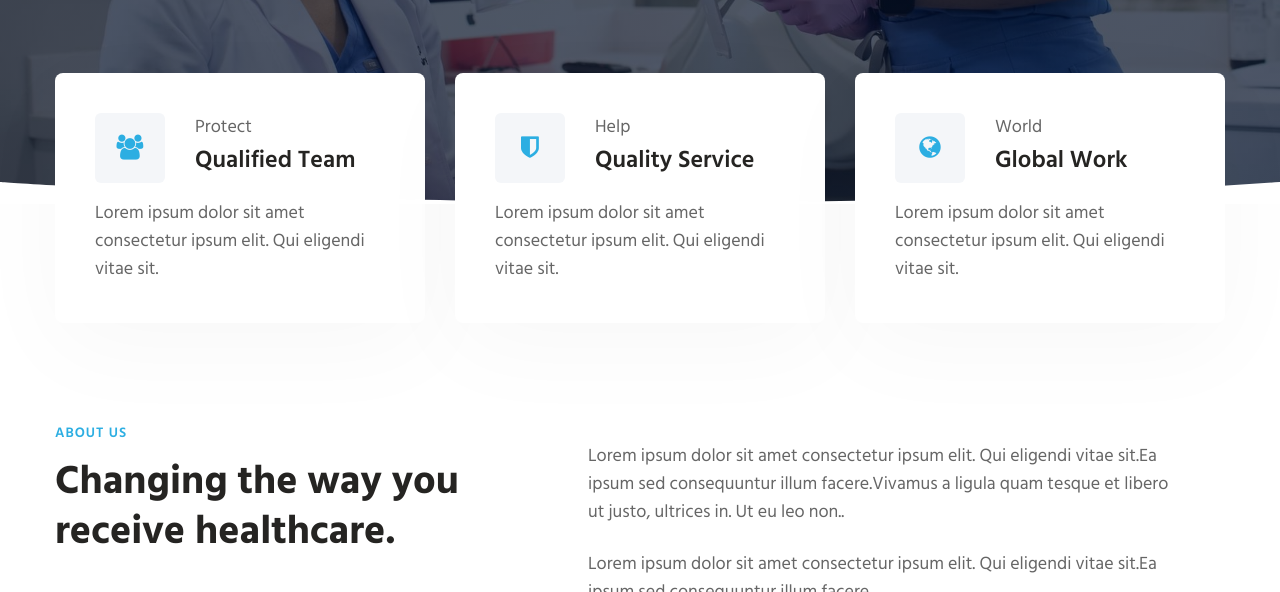
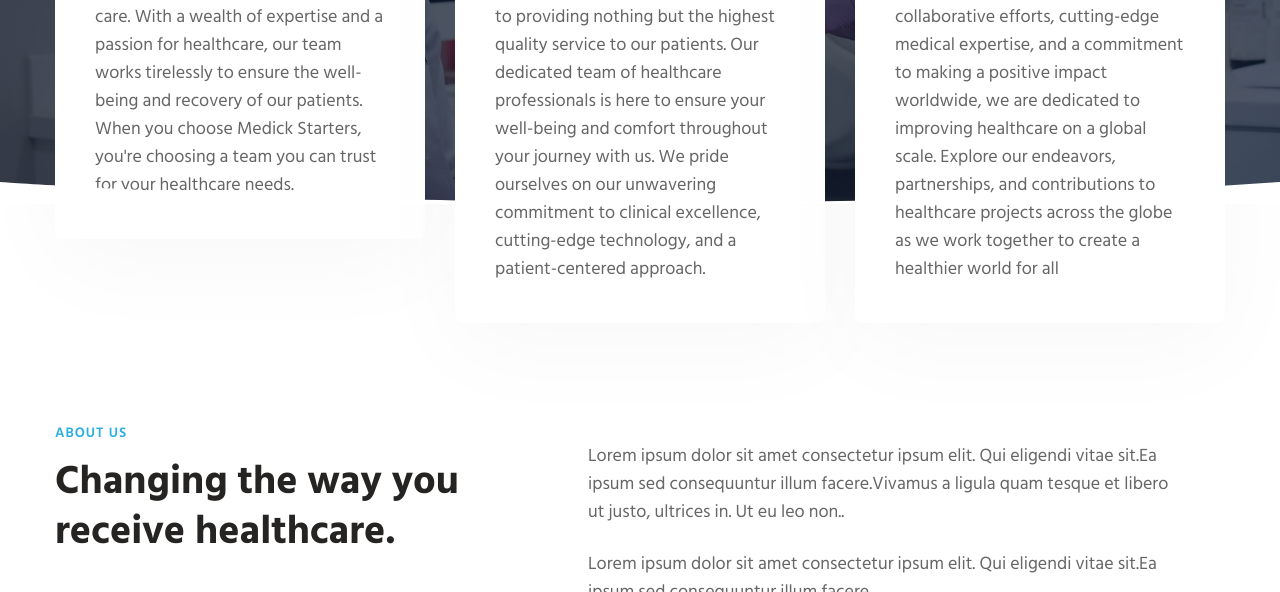
Before and after one commit to LIONF5/FRT-Project-Medick-Starters, a plain HTML site: page index.html in a window 1280 px wide. Shown: the part 508-1100 px from the top of the page. Drawn offline with Linux system fonts and the light colour scheme.

Commit message:
Updated content  index.html

```diff
--- a/index.html
+++ b/index.html
@@ -111,7 +111,7 @@
                   <h4><a href="#url">Qualified Team</a></h4>
                 </div>
               </div>
-              <p class="mt-3">Lorem ipsum dolor sit amet consectetur ipsum elit. Qui eligendi vitae sit.</p>
+              <p class="mt-3">Our well-qualified team consists of experienced doctors, nurses, and support staff who are dedicated to providing the highest standard of care. With a wealth of expertise and a passion for healthcare, our team works tirelessly to ensure the well-being and recovery of our patients. When you choose Medick Starters, you're choosing a team you can trust for your healthcare needs.</p>
             </div>
           </div>
           <div class="col-lg-4 col-md-6 col-sm-12 mt-md-0 mt-4">
@@ -126,7 +126,9 @@
 
                 </div>
               </div>
-              <p class="mt-3">Lorem ipsum dolor sit amet consectetur ipsum elit. Qui eligendi vitae sit.</p>
+              <p class="mt-3">Welcome to Medick Starters, where excellence in healthcare meets compassionate service. At our state-of-the-art facility, we are committed to providing nothing but the highest quality service to our patients.
+
+Our dedicated team of healthcare professionals is here to ensure your well-being and comfort throughout your journey with us. We pride ourselves on our unwavering commitment to clinical excellence, cutting-edge technology, and a patient-centered approach.</p>
             </div>
           </div>
           <div class="col-lg-4 col-md-6 col-sm-12 mt-lg-0 mt-4">
@@ -141,7 +143,7 @@
 
                 </div>
               </div>
-              <p class="mt-3">Lorem ipsum dolor sit amet consectetur ipsum elit. Qui eligendi vitae sit.</p>
+              <p class="mt-3">Welcome to our 'Global Work' initiative at Medick Starters. We believe in extending our healing touch beyond borders. Through collaborative efforts, cutting-edge medical expertise, and a commitment to making a positive impact worldwide, we are dedicated to improving healthcare on a global scale. Explore our endeavors, partnerships, and contributions to healthcare projects across the globe as we work together to create a healthier world for all</p>
             </div>
           </div>
         </div>
```
